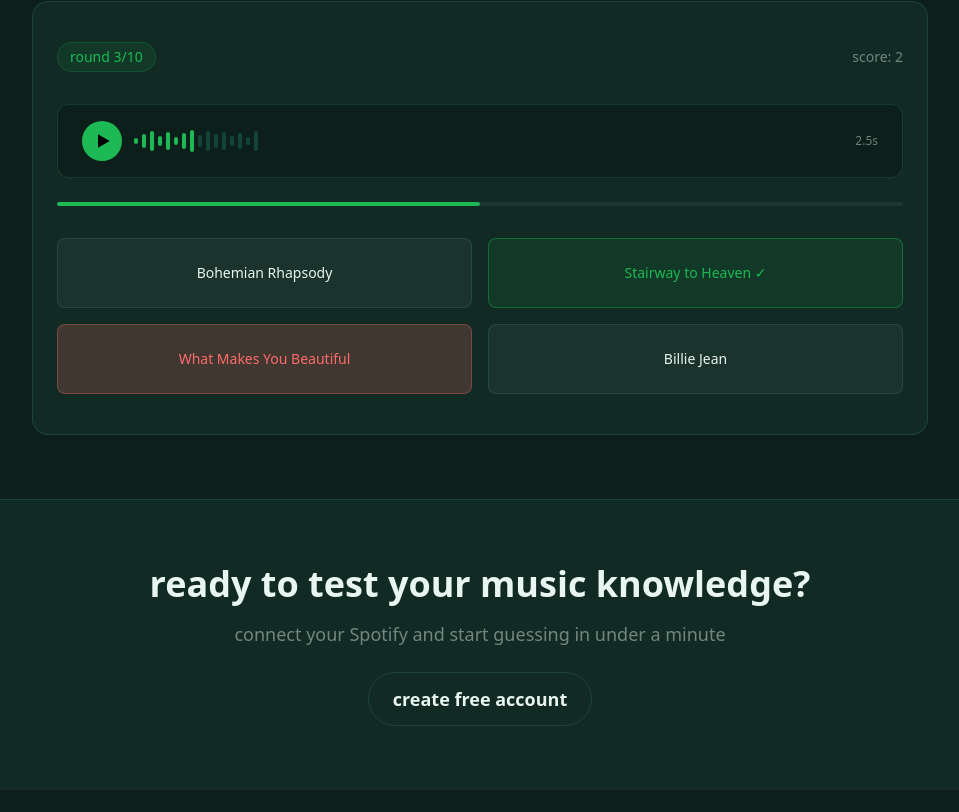
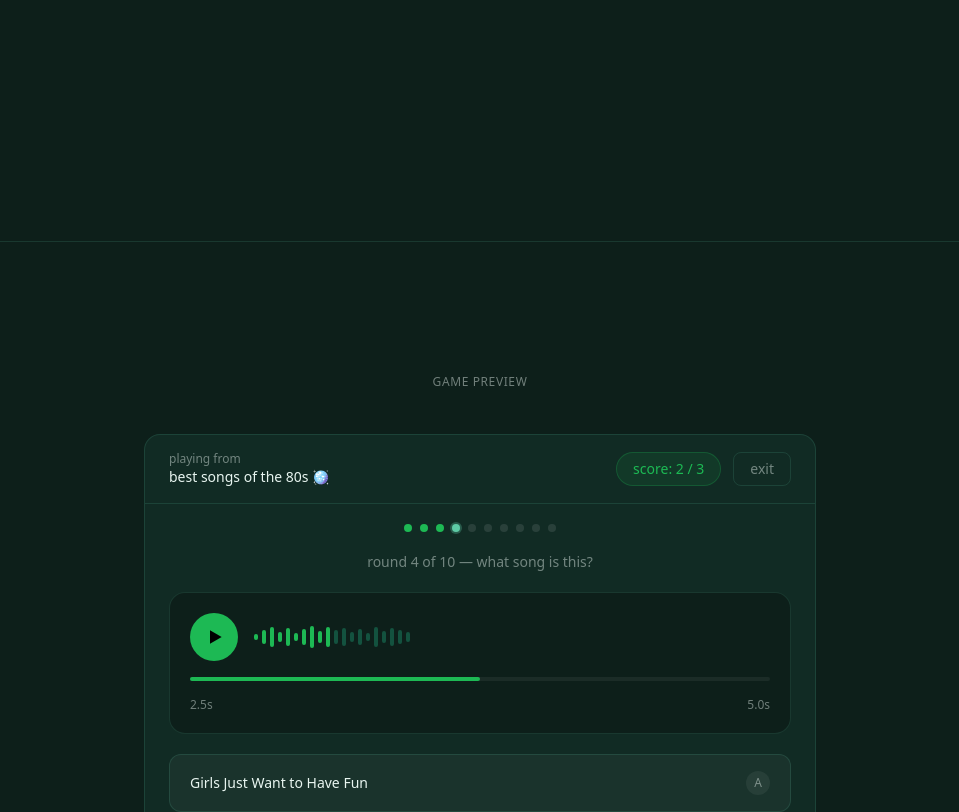
Before and after one commit to andreabordaa/guess-the-song-web, a Next.js app: page / in a window 1280 px wide. Shown: the part 1628-2440 px from the top of the page, without its empty margins (160-1119 px from the left). Before the commit the page ends 2418 px from the top, so only its background shows below. Built offline with nearby package versions, Linux system fonts and the light colour scheme.

Commit message:
feat: update landing page

```diff
--- a/app/globals.css
+++ b/app/globals.css
@@ -26,6 +26,10 @@
   --border-radius-2xl: 20px;
 }
 
+html {
+  scroll-behavior: smooth;
+}
+
 body {
   background-color: var(--bg-primary);
   color: var(--text-primary);
--- a/app/page.tsx
+++ b/app/page.tsx
@@ -25,7 +25,7 @@ export default function Home() {
       </nav>
 
       {/* Hero */}
-      <section className="flex flex-col items-center text-center px-6 py-40 gap-6">
+      <section className="flex flex-col items-center text-center px-6 py-45 gap-6">
         <div className="bg-spotify/10 border border-spotify/25 text-spotify text-sm font-medium px-8 py-1.5 rounded-full">
           powered by your Spotify playlists
         </div>
@@ -80,9 +80,9 @@ export default function Home() {
       {/* How it works + Preview */}
       <section
         id="how-it-works"
-        className="flex flex-col items-center px-6 py-16 gap-12"
+        className="flex flex-col items-center px-6 py-40 gap-12"
       >
-        <div className="flex flex-col items-center gap-2 text-center mt-20">
+        <div className="flex flex-col items-center gap-8 text-center mt-20">
           <p className="text-sm text-brand-muted uppercase tracking-wider">
             how it works
           </p>
@@ -91,7 +91,7 @@ export default function Home() {
           </h2>
         </div>
         {/* Steps */}
-        <div className="grid grid-cols-1 sm:grid-cols-3 py-8 gap-8 max-w-4xl w-full">
+        <div className="grid grid-cols-1 sm:grid-cols-3 py-20 mb-12 gap-8 max-w-4xl w-full">
           <div className="bg-bg-surface border border-brand-border rounded-2xl p-6 flex flex-col gap-4">
             <div className="w-8 h-8 rounded-full bg-spotify/15 border border-spotify/25 flex items-center justify-center text-spotify text-sm font-medium">
               1
@@ -128,23 +128,63 @@ export default function Home() {
             </p>
           </div>
         </div>
+      </section>
+
+      {/* Divider */}
+      <div className="h-px bg-brand-border mx-8" />
+
+      {/* Game Preview */}
+      <section className="flex flex-col items-center px-6 py-25 mb-12">
         {/* Game preview card */}
-        <div className="w-full max-w-4xl flex flex-col mt-20 gap-3">
-          <p className="text-sm text-brand-muted text-center uppercase tracking-wider py-8">
+        <div className="w-full max-w-2xl flex flex-col gap-3">
+          <p className="text-xs text-brand-muted text-center py-8 uppercase tracking-wider">
             game preview
           </p>
-          <div className="bg-bg-surface border border-brand-border rounded-2xl p-6 flex flex-col gap-4">
-            {/* Round + score */}
-            <div className="flex items-center justify-between py-4">
-              <div className="bg-spotify/10 border border-spotify/20 rounded-full px-3 py-1 text-sm text-spotify font-medium">
-                round 3/10
+
+          <div className="bg-bg-surface border border-brand-border rounded-2xl overflow-hidden">
+            {/* Top bar */}
+            <div className="flex items-center justify-between px-6 py-4 border-b border-brand-border">
+              <div>
+                <p className="text-xs text-brand-muted">playing from</p>
+                <p className="text-sm font-medium text-brand-text">
+                  best songs of the 80s 🪩
+                </p>
               </div>
-              <span className="text-sm text-brand-muted">score: 2</span>
+              <div className="flex items-center gap-3">
+                <div className="bg-spotify/10 border border-spotify/25 rounded-full px-4 py-1.5 text-sm text-spotify font-medium">
+                  score: 2 / 3
+                </div>
+                <div className="border border-brand-border text-brand-muted px-4 py-1.5 rounded-lg text-sm">
+                  exit
+                </div>
+              </div>
             </div>
 
-            {/* Mini player */}
-            <div className="bg-bg-primary border border-brand-border rounded-xl px-6 py-4 mb-2 flex items-center gap-3">
-              <div className="w-10 h-10 rounded-full bg-spotify flex items-center justify-center flex-shrink-0">
+            {/* Round dots */}
+            <div className="flex justify-center gap-2 pt-5">
+              {Array.from({ length: 10 }).map((_, i) => (
+                <div
+                  key={i}
+                  className={`w-2 h-2 rounded-full ${
+                    i < 3
+                      ? "bg-spotify"
+                      : i === 3
+                        ? "bg-teal-light ring-2 ring-teal-light/30"
+                        : "bg-white/10"
+                  }`}
+                />
+              ))}
+            </div>
+
+            <div className="px-6 py-5 flex flex-col gap-5">
+              <p className="text-center text-brand-muted text-sm">
+                round 4 of 10 — what song is this?
+              </p>
+
+              {/* Audio player */}
+              <div className="bg-bg-primary border border-brand-border rounded-2xl p-5 flex flex-col gap-4">
+                <div className="flex items-center gap-4">
+                  <div className="w-12 h-12 rounded-full bg-spotify flex items-center justify-center flex-shrink-0">
                     <svg
                       className="w-5 h-5 ml-0.5"
                       fill="black"
@@ -153,52 +193,93 @@ export default function Home() {
                       <path d="M6 4l14 8-14 8V4z" />
                     </svg>
                   </div>
-              {/* Waveform */}
-              <div className="flex items-center gap-1 flex-1 h-8 ">
+                  <div className="flex items-center gap-1 flex-1 h-8">
                     {[
-                  6, 14, 20, 10, 18, 8, 16, 22, 12, 20, 14, 18, 10, 16, 8, 20,
+                      6, 14, 20, 10, 18, 8, 16, 22, 12, 20, 14, 18, 10, 16, 8,
+                      20, 12, 18, 14, 10,
                     ].map((h, i) => (
                       <div
                         key={i}
                         style={{ height: h }}
-                    className={`w-1 rounded-sm ${i < 8 ? "bg-spotify" : "bg-teal-mid/30"}`}
+                        className={`w-1 rounded-sm ${
+                          i < 10 ? "bg-spotify" : "bg-teal-mid/40"
+                        }`}
                       />
                     ))}
                   </div>
-              <span className="text-xs text-brand-muted flex-shrink-0">
-                2.5s
-              </span>
                 </div>
-
-            {/* Progress bar */}
                 <div className="w-full bg-white/6 rounded-full h-1">
                   <div
                     className="bg-spotify h-1 rounded-full"
                     style={{ width: "50%" }}
                   />
                 </div>
+                <div className="flex justify-between">
+                  <span className="text-xs text-brand-muted">2.5s</span>
+                  <span className="text-xs text-brand-muted">5.0s</span>
+                </div>
+              </div>
 
               {/* Answer options */}
-            <div className="grid grid-cols-2 gap-4 py-4">
-              <div className="bg-white/4 border border-brand-border rounded-lg px-3 py-6 text-sm text-brand-text text-center">
-                Bohemian Rhapsody
+              <div className="flex flex-col gap-3">
+                {[
+                  {
+                    label: "A",
+                    text: "Girls Just Want to Have Fun",
+                    style: "bg-white/4 border-brand-border text-brand-text",
+                  },
+                  {
+                    label: "B",
+                    text: "Billie Jean",
+                    style: "bg-spotify/10 border-spotify/40 text-spotify",
+                  },
+                  {
+                    label: "C",
+                    text: "Purple Rain",
+                    style: "bg-wrong/8 border-wrong/30 text-wrong",
+                  },
+                  {
+                    label: "D",
+                    text: "Never Gonna Give You Up",
+                    style: "bg-white/4 border-brand-border text-brand-text",
+                  },
+                ].map((opt) => (
+                  <div
+                    key={opt.label}
+                    className={`w-full border rounded-xl px-5 py-4 text-sm flex items-center justify-between ${opt.style}`}
+                  >
+                    <span>{opt.text}</span>
+                    <div
+                      className={`w-6 h-6 rounded-full flex items-center justify-center text-xs ${
+                        opt.label === "B"
+                          ? "bg-spotify/20 text-spotify"
+                          : opt.label === "C"
+                            ? "bg-wrong/20 text-wrong"
+                            : "bg-white/6 text-brand-muted"
+                      }`}
+                    >
+                      {opt.label === "B"
+                        ? "✓"
+                        : opt.label === "C"
+                          ? "✗"
+                          : opt.label}
                     </div>
-              <div className="bg-spotify/10 border border-spotify/40 rounded-lg px-3 py-6 text-sm text-spotify text-center font-medium">
-                Stairway to Heaven ✓
                   </div>
-              <div className="bg-wrong/20 border border-wrong/30 rounded-lg px-3 py-6 text-sm text-wrong text-center">
-                What Makes You Beautiful
-              </div>
-              <div className="bg-white/4 border border-brand-border rounded-lg px-3 py-6 text-sm text-brand-text text-center">
-                Billie Jean
+                ))}
               </div>
             </div>
           </div>
+
+          {/* Premium note */}
+          <p className="text-sm text-brand-muted/60 text-center">
+            <span className="text-spotify">✦</span> Spotify Premium required to
+            play
+          </p>
         </div>
       </section>
 
       {/* Footer */}
-      <section className="bg-bg-surface border-t border-brand-border mt-auto px-6 py-16 flex flex-col items-center gap-4 text-center">
+      <section className="bg-bg-surface border-t border-brand-border mt-auto px-6 py-16 flex flex-col items-center gap-8 text-center">
         <h2 className="text-4xl font-bold text-brand-text">
           ready to test your music knowledge?
         </h2>
```
Lines whose indentation alone changed are shown as unchanged.
